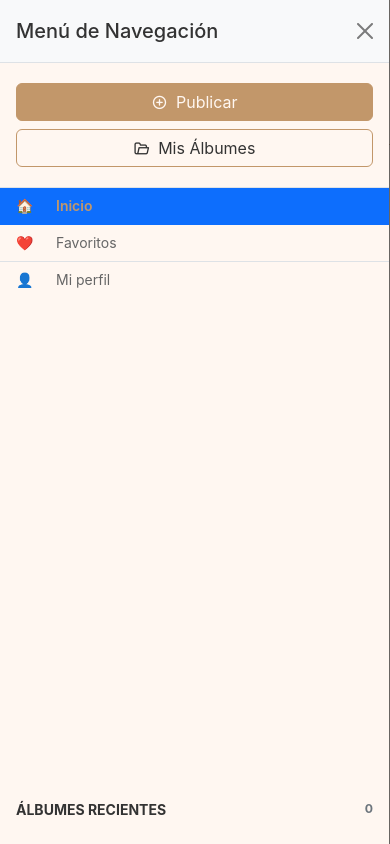
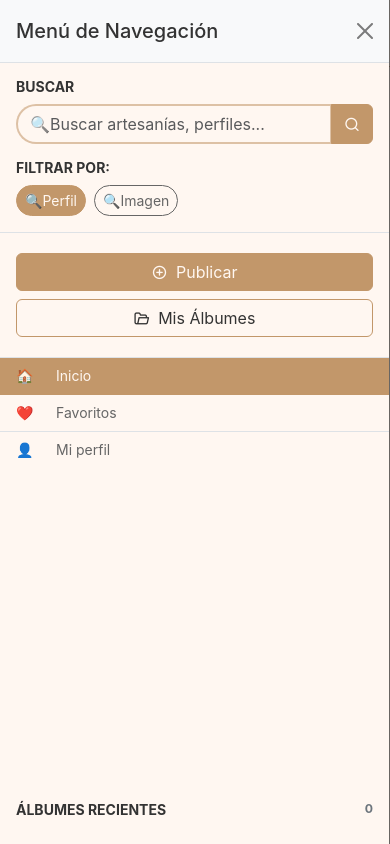
Before and after one commit to PiaGarces123/Artesanos.com, a PHP site: page / in a window 390 px wide, after a click that opens the changed part. Run offline with PHP 8.4, Linux system fonts and the light colour scheme.

Commit message:
detalles

```diff
--- a/Frontend/assets/css/styles.css
+++ b/Frontend/assets/css/styles.css
@@ -33,8 +33,15 @@
     .btn-primary {
         --bs-btn-bg: var(--secondary-color) !important;
         --bs-btn-border-color: var(--secondary-color) !important;
+
         --bs-btn-hover-bg: var(--primary-color) !important;
         --bs-btn-hover-border-color: var(--primary-color) !important;
+
+        /* MODIFICACIÓN CLAVE: Anular el color azul en los estados activo y enfocado */
+        --bs-btn-active-bg: var(--secondary-color) !important;
+        --bs-btn-active-border-color: var(--secondary-color) !important;
+        --bs-btn-focus-shadow-rgb: 194, 151, 106; /* Usar el color secundario (194, 151, 106) */
+
         --bs-btn-color: var(--background-color) !important;
     }
 
@@ -45,6 +52,20 @@
         --bs-btn-hover-bg: var(--primary-color) !important;
         --bs-btn-hover-border-color: var(--secondary-color) !important;
     }
+
+    /* CORRECCIÓN FINAL: Botón Outline Primary ("Iniciar Sesión") */
+    .btn-outline-primary {
+        --bs-btn-color: var(--secondary-color) !important;
+        --bs-btn-border-color: var(--secondary-color) !important;
+
+        --bs-btn-hover-bg: var(--primary-color) !important;
+        --bs-btn-hover-border-color: var(--primary-color) !important;
+        --bs-btn-hover-color: var(--principal-text) !important;
+
+        --bs-btn-active-bg: var(--secondary-color) !important;
+        --bs-btn-active-border-color: var(--secondary-color) !important;
+    }
+
 
 /* ------------------------------- SIDEBAR (BARRA LATERAL FIJA - Desktop) ------------------------------- */
     .sidebar-fixed {
@@ -65,7 +86,7 @@
         height: 40px;
         width: 40px;
         border-radius: 50%;
-        box-shadow: 0 0 8px rgba(0, 0, 0, 0.1);
+        box-shadow: 0 0 8px rgba(0,0,0,0.1);
     }
 
     .app-logo img {
@@ -74,17 +95,25 @@
         object-fit: cover;
     }
 
-    /* Estilos de navegación en el sidebar fijo */
+    /* Estilos de navegación en el sidebar fijo y Offcanvas */
     .sidebar-fixed .list-group-item {
         border-radius: 0;
         border-left: 3px solid transparent;
         font-size: 1.05rem;
     }
 
-    .sidebar-fixed .list-group-item.active {
-        border-left-color: var(--secondary-color);
-        background-color: var(--primary-color) !important;
-        color: var(--principal-text) !important;
+    /* Corrección de color y eliminación de borde azul para el item activo */
+    .list-group-item-action:focus,
+    .list-group-item-action.active:focus {
+        box-shadow: none !important;
+        border-color: transparent !important;
+    }
+
+    .list-group-item-action.active {
+        background-color: var(--secondary-color) !important;
+        color: var(--background-color) !important;
+        border-color: transparent !important;
+        box-shadow: none !important;
     }
 
     .nav-item {
@@ -98,7 +127,6 @@
         cursor: pointer;
     }
     .nav-item:hover { text-decoration: none; color: var(--primary-color) !important; }
-    .nav-item.active { color: var(--secondary-color); font-weight: 600; }
     .nav-icon { width: 20px; height: 20px; }
 
 /* ------------------------------- HEADER & MAIN CONTENT WRAPPER ------------------------------- */
@@ -195,6 +223,29 @@
     .error.visible-error { display: block; }
     input.form-style.errorInput { border-color: var(--bs-danger) !important; }
 
+/* ------------------------------- CARGA DE ARCHIVOS (MODAL Publicar) ------------------------------- */
+
+    /* Estilo del contenedor de dropzone */
+    .file-upload {
+        border: 2px dashed var(--primary-color);
+        padding: 32px;
+        text-align: center;
+        cursor: pointer;
+        transition: all 0.2s;
+        /* asegurar que la clase del HTML .bg-white se vea bien */
+        background-color: white;
+    }
+
+    /* Estilo cuando está arrastrando o enfocado (usando color principal) */
+    .file-upload:hover,
+    .file-upload.dragover {
+        border-color: var(--secondary-color) !important; /* Color primario del sitio */
+        background-color: var(--background-color) !important;
+    }
+    .upload-icon {
+        color: var(--secondary-color); /* Color del icono */
+    }
+
 /* ------------------------------- MEDIA QUERIES PARA RESPONSIVE ------------------------------- */
 
     @media (min-width: 992px) { /* Desktop: Mover el Header y el Contenido 250px a la derecha */
@@ -225,15 +276,3 @@
     .offcanvas {
         width: 250px;
     }
-
-    /* Corrección para eliminar el borde azul en el estado activo/focus de los items del menú */
-    .list-group-item-action:focus,
-    .list-group-item-action.active:focus {
-        /* Eliminar el box-shadow azul que usa Bootstrap por defecto */
-        box-shadow: none !important;
-    }
-
-    /* Ajuste adicional para asegurar que el borde inferior del item activo sea invisible */
-    .list-group-item.active {
-        border-color: transparent !important;
-    }
--- a/Frontend/assets/js/modal.js
+++ b/Frontend/assets/js/modal.js
@@ -1,3 +1,5 @@
+// modal.js
+
 document.addEventListener("DOMContentLoaded", () => {
 
     // Función para limpiar todos los errores visuales
@@ -14,7 +16,7 @@ document.addEventListener("DOMContentLoaded", () => {
     // ====================================================================
     function initModalLogic() {
 
-        // Inicializar flatpickr (movido aquí para asegurar que el DOM exista)
+        // Inicializar flatpickr
         const fNac = document.querySelector("#fNac");
         if (fNac && typeof flatpickr === 'function') {
             flatpickr(fNac, { dateFormat: "d-m-Y", altInput: true, altFormat: "d-m-Y", allowInput: true });
--- a/Frontend/assets/js/restrictedActions.js
+++ b/Frontend/assets/js/restrictedActions.js
@@ -30,7 +30,11 @@ document.addEventListener("DOMContentLoaded", () => {
 
         // Botones de navegación - Mobile
         { id: "navFavoritesMobile", action: () => openFavoritesModal() },
-        { id: "navProfileMobile", action: () => {} /* Abrir modal de perfil */ }
+        { id: "navProfileMobile", action: () => {} /* Abrir modal de perfil */ },
+
+        // Botones de busqueda
+        { id: "searchButtonMobile", action: () => {} /* realizar busqueda */},
+        { id: "searchButtonDesktop", action: () => {} /* realizar busqueda */}
     ];
 
     restrictedButtons.forEach(btnData => {
@@ -80,4 +84,51 @@ document.addEventListener("DOMContentLoaded", () => {
     function openFavoritesModal() {
         if (favoritesModal) favoritesModal.show();
     }
+
+    // ====================================================================
+    // LÓGICA DE DRAG AND DROP (Subida de Archivos)
+    // ====================================================================
+    const fileUploadArea = document.getElementById("fileUpload");
+    const imageInput = document.getElementById("imageInput");
+
+    if (fileUploadArea && imageInput) {
+        // 1. Enlazar el click del área visual al input de archivo oculto
+        fileUploadArea.addEventListener("click", () => {
+            imageInput.click();
+        });
+
+        // 2. Manejar Drag and Drop: Añadir clase 'dragover' al arrastrar
+        fileUploadArea.addEventListener("dragover", (e) => {
+            e.preventDefault(); // Necesario para permitir el drop
+            e.stopPropagation();
+            fileUploadArea.classList.add("dragover");
+        });
+
+        fileUploadArea.addEventListener("dragleave", (e) => {
+            e.stopPropagation();
+            fileUploadArea.classList.remove("dragover");
+        });
+
+        // 3. Manejar la selección o el drop de archivos
+        const handleFiles = (files) => {
+            // Lógica para previsualización o validación de archivos aquí
+            fileUploadArea.classList.remove("dragover");
+        };
+
+        fileUploadArea.addEventListener("drop", (e) => {
+            e.preventDefault();
+            e.stopPropagation();
+
+            if (e.dataTransfer.files.length > 0) {
+                // Asigna los archivos arrastrados al input
+                imageInput.files = e.dataTransfer.files;
+                handleFiles(e.dataTransfer.files);
+            }
+        });
+
+        // 4. Limpiar la clase visual cuando se selecciona un archivo (usando el click)
+        imageInput.addEventListener("change", () => {
+            handleFiles(imageInput.files);
+        });
+    }
 });
--- a/Frontend/includes/header.php
+++ b/Frontend/includes/header.php
@@ -5,23 +5,26 @@
             <span class="navbar-toggler-icon"></span>
         </button>
 
-        <a class="navbar-brand me-3 d-flex align-items-center" href="#">
+        <a class="navbar-brand me-3 d-flex d-lg-none align-items-center" href="#">
             <div class="app-logo me-2">
                 <img src="./Frontend/assets/images/appImages/logo.png" alt="logo" class="rounded-circle">
             </div>
-            <span class="d-none d-sm-block">Artesanos</span>
+            <span class="d-sm-block">Artesanos</span>
         </a>
 
-        <div class="d-flex flex-grow-1 mx-3" style="max-width: 500px;">
-            <div class="input-group">
+        <div id="searchAndFiltersDesktop" class="d-none d-lg-flex flex-grow-1 align-items-center gap-3">
+
+            <div class="input-group flex-grow-1" style="max-width: 500px;">
                 <input type="text" class="search-input form-control" placeholder="🔍Buscar artesanías, perfiles..." id="searchInput">
+                <button class="btn btn-primary" type="button" id="searchButtonDesktop">
+                    <i class="uil uil-search"></i>
+                </button>
             </div>
-        </div>
 
-        <div class="buscarPor d-flex gap-2 me-4 d-none d-lg-flex">
-            <button class="buscarPor-btn btn btn-sm active" data-buscar-por="perfil">🔍Perfil</button>
-            <button class="buscarPor-btn btn btn-sm" data-buscar-por="imagen">🔍Imagen</button>
-            <button class="buscarPor-btn btn btn-sm" data-buscar-por="ambos">🔍Ambos</button>
+            <div class="buscarPor d-flex gap-2 me-4">
+                <button class="buscarPor-btn btn btn-sm active" data-buscar-por="perfil">🔍Perfil</button>
+                <button class="buscarPor-btn btn btn-sm" data-buscar-por="imagen">🔍Imagen</button>
+            </div>
         </div>
 
         <div class="navbar-right d-flex align-items-center">
@@ -90,6 +93,23 @@
     </div>
     <div class="offcanvas-body d-flex flex-column p-0">
 
+        <div id="searchAndFiltersMobile" class="p-3 border-bottom">
+            <h6 class="small text-uppercase fw-bold mb-2">Buscar</h6>
+
+            <div class="input-group mb-3">
+                <input type="text" class="search-input form-control" placeholder="🔍Buscar artesanías, perfiles..." id="searchInputMobile">
+                <button class="btn btn-primary" type="button" id="searchButtonMobile">
+                    <i class="uil uil-search"></i>
+                </button>
+            </div>
+
+            <h6 class="small text-uppercase fw-bold mb-2">Filtrar por:</h6>
+            <div class="buscarPor d-flex gap-2 justify-content-start">
+                <button class="buscarPor-btn btn btn-sm active" data-buscar-por="perfil">🔍Perfil</button>
+                <button class="buscarPor-btn btn btn-sm" data-buscar-por="imagen">🔍Imagen</button>
+            </div>
+        </div>
+
         <div class="sidebar-actions p-3 border-bottom">
             <button class="btn btn-primary w-100 my-1" id="createAlbumBtnMobile">
                 <i class="uil uil-plus-circle me-1"></i> Publicar
@@ -99,6 +119,7 @@
                 <i class="uil uil-folder-open me-1"></i> Mis Álbumes
             </button>
         </div>
+
 
         <nav class="list-group list-group-flush">
             <a href="./index.php" id="navHome" class="list-group-item list-group-item-action nav-item active" data-view="home">
--- a/index.php
+++ b/index.php
@@ -22,28 +22,34 @@
     ?>
 
     <div class="modal fade" id="createAlbumModal" tabindex="-1" aria-labelledby="createAlbumModalLabel" aria-hidden="true">
-        <div class="modal-dialog modal-dialog-centered">
-            <div class="modal-content p-4 rounded-4">
-                <div class="modal-header border-0 pb-0">
-                    <h2 class="modal-title fs-4" id="createAlbumModalLabel">Publicar Contenido</h2>
+        <div class="modal-dialog modal-dialog-centered modal-lg">
+            <div class="modal-content p-4 rounded-4 border shadow-lg" style="background-color: var(--background-color);">
+
+                <div class="modal-header border-0 pb-0 mb-3">
+                    <h2 class="modal-title fs-4 fw-bold text-primary" id="createAlbumModalLabel">Seleccionar Imágenes</h2>
                     <button type="button" class="btn-close" data-bs-dismiss="modal" aria-label="Close" id="closeCreateModal"></button>
                 </div>
 
                 <form id="createAlbumForm" class="mt-3">
-                    <div class="mb-3">
-                        <label class="form-label">Subir imágenes</label>
-                        <div class="file-upload" id="fileUpload">
-                            <div class="upload-icon">📷</div>
-                            <div class="upload-text">Arrastra imágenes aquí o haz clic para seleccionar</div>
-                            <div class="upload-hint">PNG, JPG hasta 5MB cada una</div>
+
+                    <div class="mb-4 p-3 bg-light rounded-3 border">
+                        <label class="form-label fw-semibold text-secondary mb-3">Arrastrar y Soltar Fotos</label>
+
+                        <div class="file-upload border border-2 border-dashed p-5 text-center bg-white rounded-3 cursor-pointer" id="fileUpload">
+                            <i class="upload-icon uil uil-image-upload fs-1 text-secondary"></i>
+                            <div class="upload-text text-dark fw-medium">Arrastra imágenes aquí o haz clic para seleccionar</div>
+                            <div class="upload-hint small text-muted mt-1">PNG, JPG hasta 5MB cada una</div>
                         </div>
-                        <input type="file" id="imageInput" multiple accept="image/*">
-                        <div class="image-preview row g-3 mt-2" id="imagePreview"></div>
+
+                        <input type="file" id="imageInput" multiple accept="image/*" class="d-none">
+
+                        <div class="image-preview row g-3 mt-3" id="imagePreview">
+                            </div>
                     </div>
 
-                    <div class="d-grid gap-2 d-md-flex justify-content-md-end mt-4">
-                        <button type="button" class="btn btn-secondary action-button" id="cancelCreate">Cancelar</button>
-                        <button type="submit" class="btn btn-primary action-button">Continuar</button>
+                    <div class="d-flex justify-content-end gap-3 mt-4">
+                        <button type="button" class="btn btn-outline-secondary" id="cancelCreate">Cancelar</button>
+                        <button type="submit" class="btn btn-primary">Continuar</button>
                     </div>
                 </form>
             </div>
```
